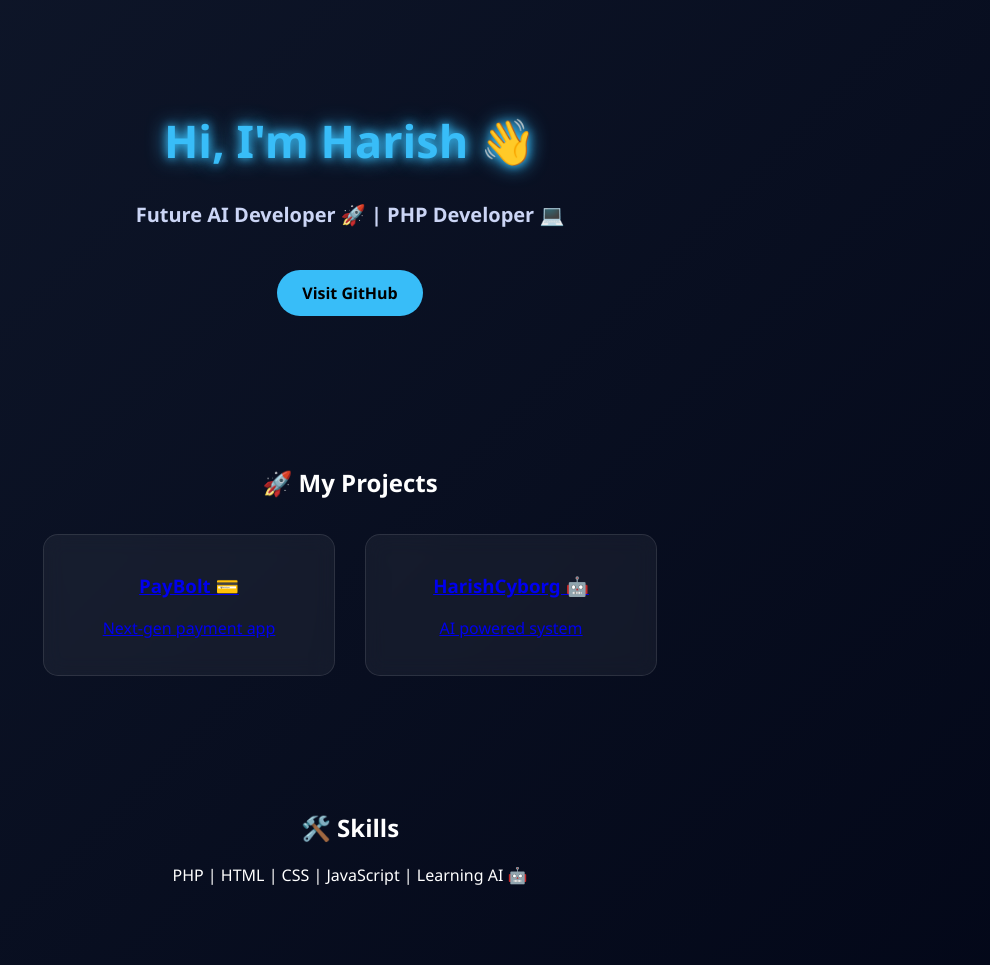
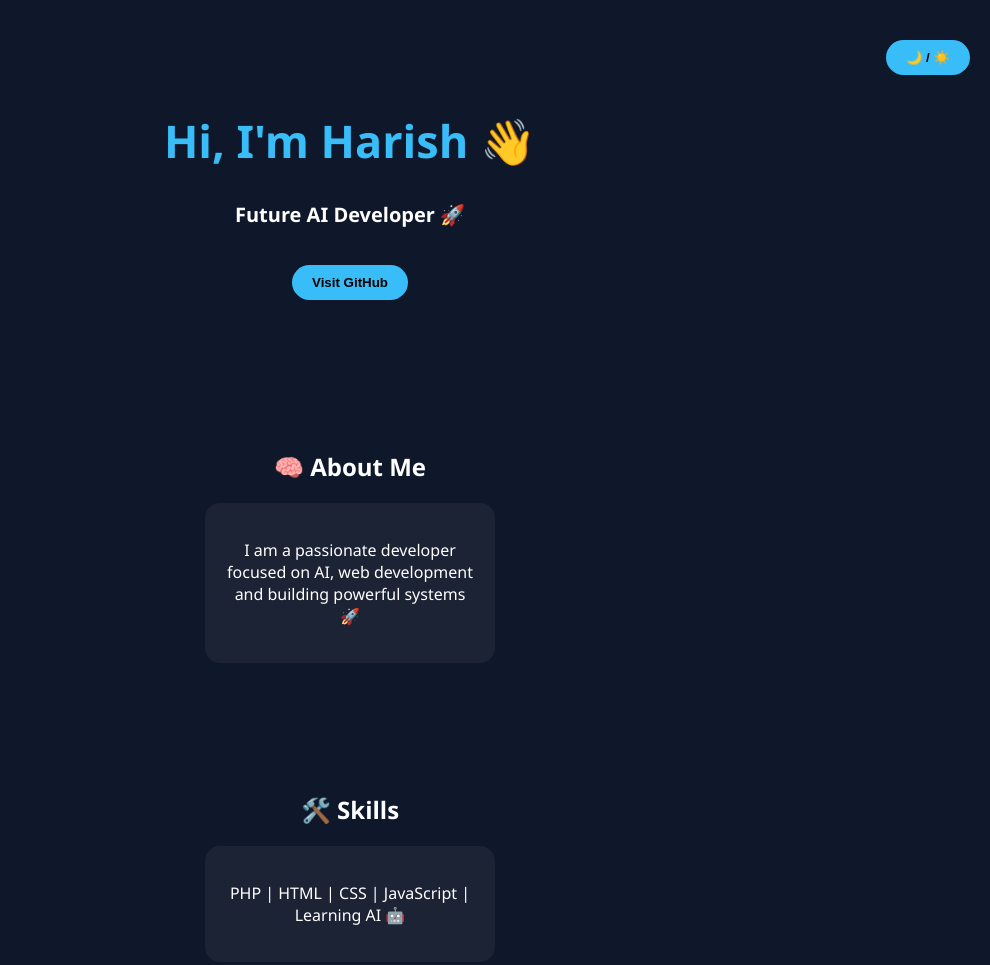
Before and after one commit to HarishJaypal-PHPDEVELOPER/HarishJaypal-PHPDEVELOPER.github.io, a plain HTML site: page index.html in a window 1280 px wide. Shown: the top 965 px of the page, without its empty margins (290-1280 px from the left). Drawn offline with Linux system fonts and the light colour scheme.

Commit message:
Update index.html

```diff
--- a/index.html
+++ b/index.html
@@ -6,12 +6,25 @@
 <title>Harish Jaypal | Portfolio</title>
 
 <style>
+:root {
+  --bg: #0f172a;
+  --text: #ffffff;
+  --card: rgba(255,255,255,0.05);
+}
+
+.light-mode {
+  --bg: #ffffff;
+  --text: #000000;
+  --card: #f1f5f9;
+}
+
 body {
   margin: 0;
   font-family: 'Segoe UI', sans-serif;
-  background: linear-gradient(135deg, #0f172a, #020617);
-  color: white;
+  background: var(--bg);
+  color: var(--text);
   text-align: center;
+  transition: 0.3s;
 }
 
 header {
@@ -25,112 +38,83 @@ h1 {
 
 #typing {
   font-size: 20px;
-  color: #cbd5f5;
   margin-top: 10px;
 }
 
 .btn {
-  display: inline-block;
-  margin-top: 25px;
-  padding: 12px 25px;
+  margin-top: 20px;
+  padding: 10px 20px;
+  border-radius: 30px;
+  border: none;
   background: #38bdf8;
-  color: black;
-  text-decoration: none;
-  border-radius: 30px;
+  cursor: pointer;
   font-weight: bold;
-  transition: 0.3s;
 }
 
-.btn:hover {
-  background: #0ea5e9;
-  transform: scale(1.05);
+.toggle {
+  position: fixed;
+  top: 20px;
+  right: 20px;
 }
 
 section {
   padding: 50px 20px;
 }
 
-.card-container {
-  display: flex;
-  justify-content: center;
-  flex-wrap: wrap;
-}
-
 .card {
-  background: rgba(255,255,255,0.05);
-  backdrop-filter: blur(10px);
-  border: 1px solid rgba(255,255,255,0.1);
+  background: var(--card);
   padding: 20px;
-  margin: 15px;
+  margin: 10px auto;
   border-radius: 15px;
   width: 250px;
-  transition: 0.3s;
-}
-
-.card:hover {
-  transform: translateY(-10px);
-  box-shadow: 0 0 20px rgba(56,189,248,0.3);
 }
 
 footer {
   padding: 20px;
-  background: #020617;
-  font-size: 14px;
-}
-
-/* Glow effect */
-.glow {
-  text-shadow: 0 0 10px #38bdf8, 0 0 20px #38bdf8;
 }
 </style>
 </head>
 
 <body>
 
+<button class="btn toggle" onclick="toggleMode()">🌙 / ☀️</button>
+
 <header>
-  <h1 class="glow">Hi, I'm Harish 👋</h1>
+  <h1>Hi, I'm Harish 👋</h1>
   <h2 id="typing"></h2>
-  <a href="https://github.com/HarishJaypal-PHPDEVELOPER" target="_blank" class="btn">Visit GitHub</a>
+  <a href="https://github.com/HarishJaypal-PHPDEVELOPER" target="_blank">
+    <button class="btn">Visit GitHub</button>
+  </a>
 </header>
 
 <section>
-  <h2>🚀 My Projects</h2>
-
-  <div class="card-container">
-
-    <a href="https://github.com/HarishJaypal-PHPDEVELOPER" target="_blank">
-      <div class="card">
-        <h3>PayBolt 💳</h3>
-        <p>Next-gen payment app</p>
-      </div>
-    </a>
-
-    <a href="https://github.com/HarishJaypal-PHPDEVELOPER" target="_blank">
-      <div class="card">
-        <h3>HarishCyborg 🤖</h3>
-        <p>AI powered system</p>
-      </div>
-    </a>
-
+  <h2>🧠 About Me</h2>
+  <div class="card">
+    <p>I am a passionate developer focused on AI, web development and building powerful systems 🚀</p>
   </div>
 </section>
 
 <section>
   <h2>🛠️ Skills</h2>
-  <p>PHP | HTML | CSS | JavaScript | Learning AI 🤖</p>
+  <div class="card">
+    <p>PHP | HTML | CSS | JavaScript | Learning AI 🤖</p>
+  </div>
 </section>
 
 <section>
   <h2>📫 Contact</h2>
-  <p>Email: harish@example.com</p>
+  <div class="card">
+    <p>Email: harish@example.com</p>
+  </div>
 </section>
 
 <footer>
-  <p>© 2026 Harish Jaypal | Built with passion 🔥</p>
+  <p>© 2026 Harish Jaypal 🔥</p>
 </footer>
 
 <script>
-let text = "Future AI Developer 🚀 | PHP Developer 💻";
+// typing effect
+let text = "Future AI Developer 🚀";
 let i = 0;
 
 function typing() {
@@ -141,6 +125,11 @@ function typing() {
   }
 }
 typing();
+
+// dark light toggle
+function toggleMode() {
+  document.body.classList.toggle("light-mode");
+}
 </script>
 
 </body>
```
